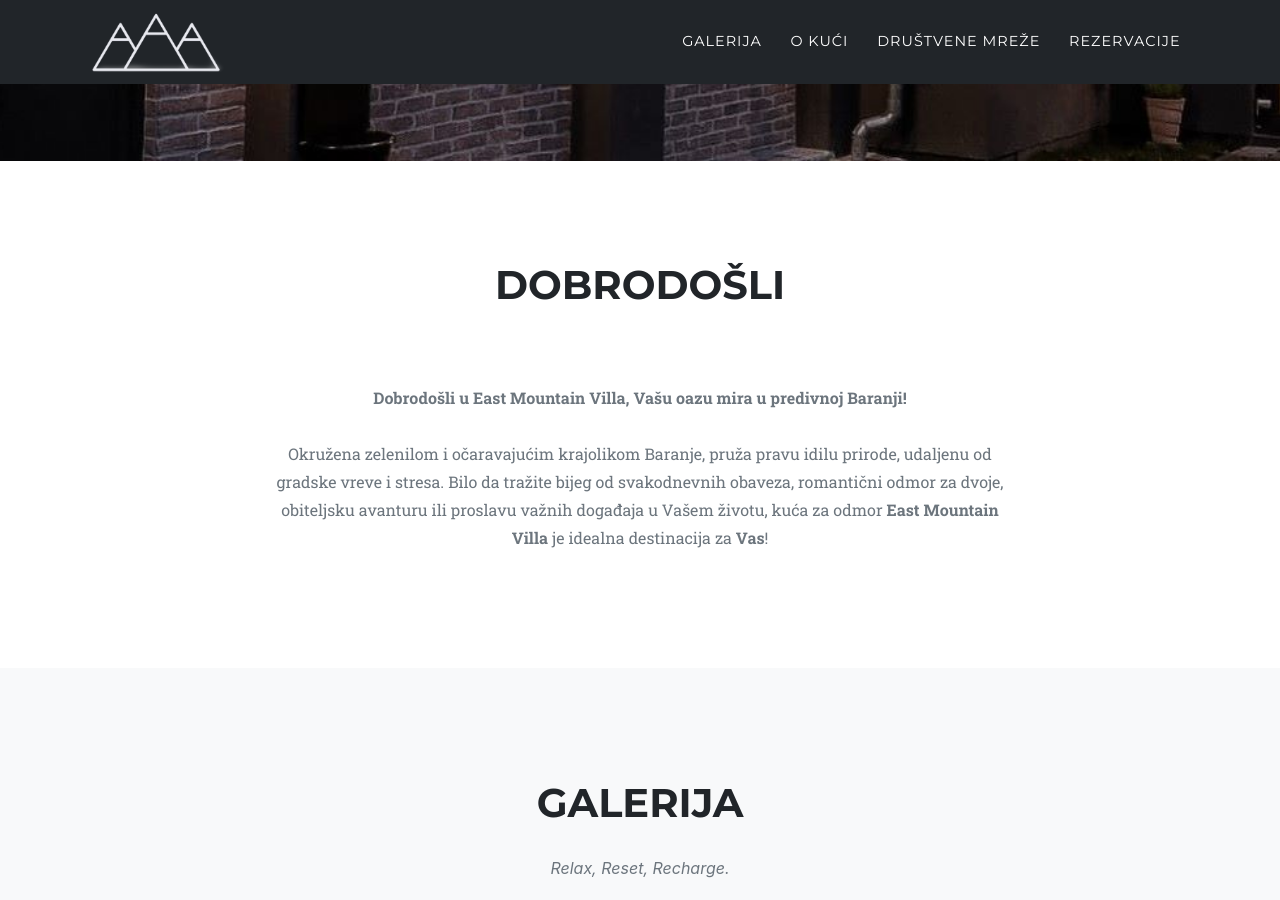
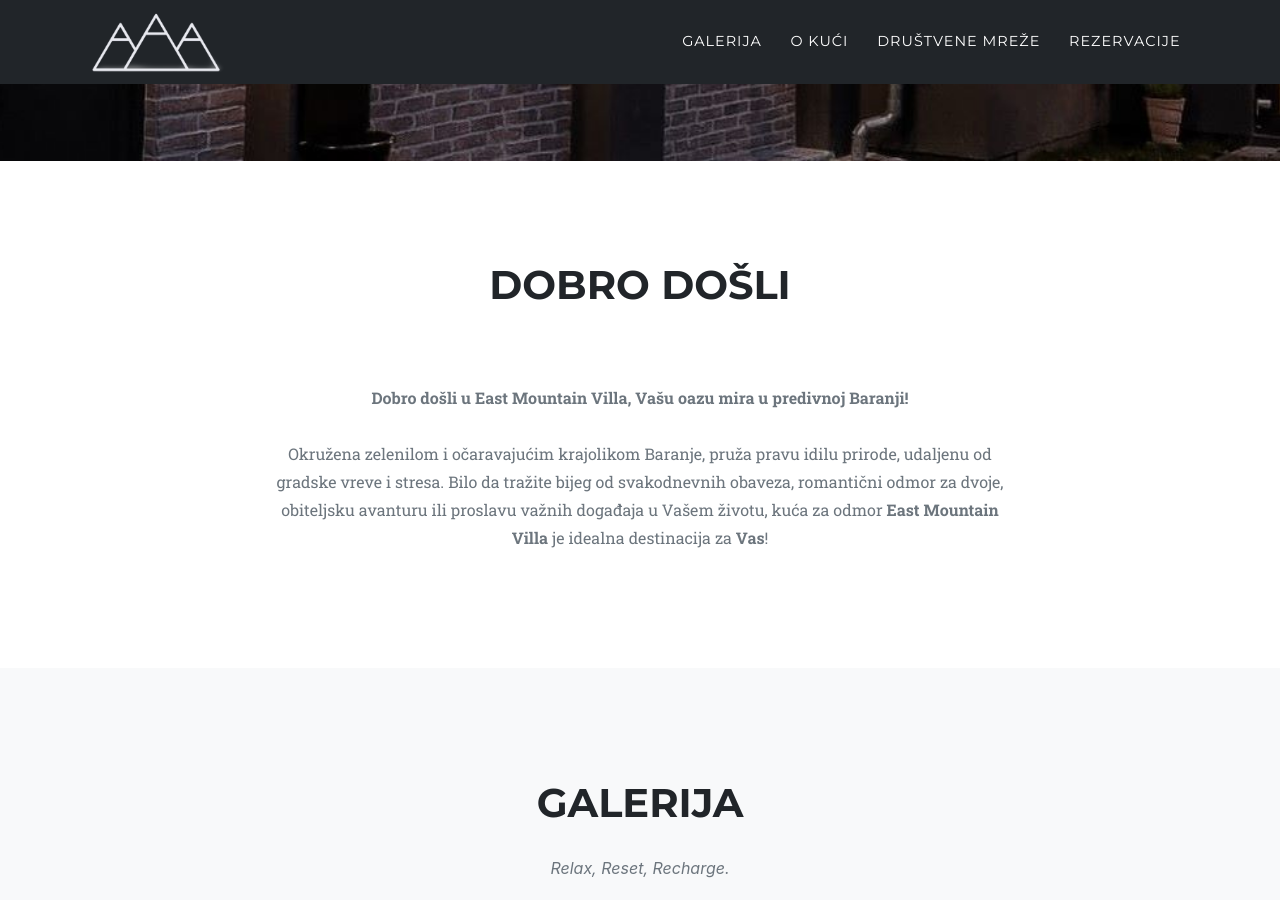
Before and after one commit to eastmountainvilla/eastmountainvilla.github.io, a Jekyll site: the page built from index.md, in a window 1280 px wide and 900 px high, scrolled down 589 px. Built offline with Jekyll 4.4.1, drawn with Linux system fonts in a browser that asks for light colours; some web fonts are replaced; some of the changed text lies outside the part shown.

Commit message:
Update sitetext.yml

```diff
--- a/_data/sitetext.yml
+++ b/_data/sitetext.yml
@@ -45,11 +45,11 @@
         alt: Prostrana natkrivena terasa idealno je mjesto za druženje na svježem zraku.
         # you can enforce the alignment
         align: right
-    end: "<br>Dobrodošli!"
+    end: "<br>Dobro došli!"
 
   about:
-    title: "Dobrodošli"
-    body: "**Dobrodošli u East Mountain Villa, Vašu oazu mira u predivnoj Baranji!**<br /><br />Okružena zelenilom i očaravajućim krajolikom Baranje, pruža pravu idilu prirode, udaljenu od gradske vreve i stresa. Bilo da tražite bijeg od svakodnevnih obaveza, romantični odmor za dvoje, obiteljsku avanturu ili proslavu važnih događaja u Vašem životu, kuća za odmor **East Mountain Villa** je idealna destinacija za **Vas**!"
+    title: "Dobro došli"
+    body: "**Dobro došli u East Mountain Villa, Vašu oazu mira u predivnoj Baranji!**<br /><br />Okružena zelenilom i očaravajućim krajolikom Baranje, pruža pravu idilu prirode, udaljenu od gradske vreve i stresa. Bilo da tražite bijeg od svakodnevnih obaveza, romantični odmor za dvoje, obiteljsku avanturu ili proslavu važnih događaja u Vašem životu, kuća za odmor **East Mountain Villa** je idealna destinacija za **Vas**!"
     section: about
 
   team:
```
